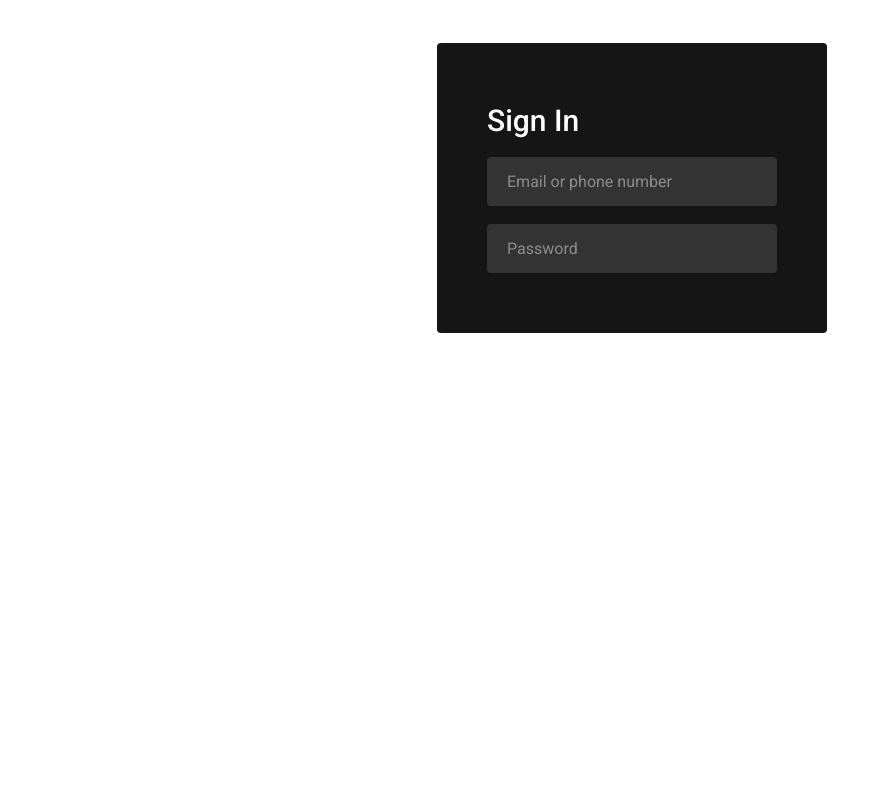
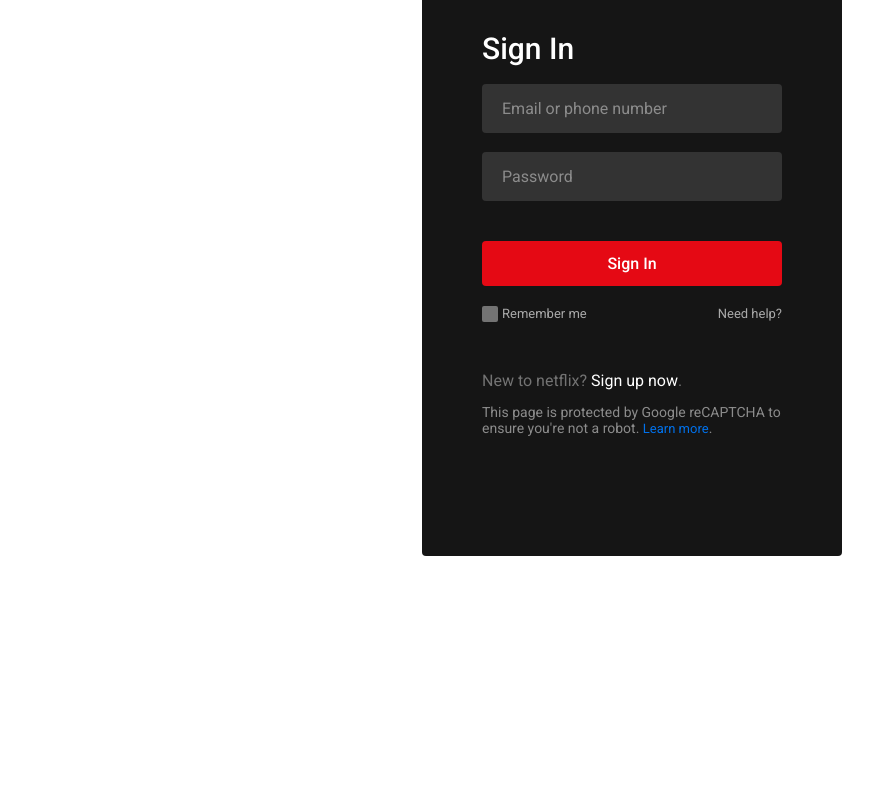
Before and after one commit to JackyDooky/netflix, a plain HTML site: page index.html in a window 1280 px wide. Shown: the part 87-877 px from the top of the page, without its empty margins (8-881 px from the left). Before the commit the page ends 800 px from the top, so only its background shows below. Drawn offline with Linux system fonts and the light colour scheme.

Commit message:
All sections finished

```diff
--- a/index.html
+++ b/index.html
@@ -1,13 +1,16 @@
 <!DOCTYPE html>
 <html>
   <head>
-    <title>Test</title>
+    <title>Netflix</title>
     <link rel="stylesheet" href="style.css">
     <link rel="preconnect" href="https://fonts.googleapis.com">
     <link rel="preconnect" href="https://fonts.gstatic.com" crossorigin>
     <link href="https://fonts.googleapis.com/css2?family=Roboto:wght@300;400;500&display=swap" rel="stylesheet">
   </head>
   <body>
+    <div class="logo-container">
+      <img class="logo" src="netflix-removebg-preview.png">
+    </div>
     <div class="main">
       <div class="login-content1 login-content">
         <header>Sign In</header>
@@ -18,8 +21,25 @@
           <input placeholder="Password">
         </div>
       </div>
-      <div class="login-content2 login-content"></div>
-      <div class="login-content3 login-content"></div>
+      <div class="login-content2 login-content">
+        <div class="button-container">
+          <button class="sign-in-button">Sign In</button>
+        </div>
+        <div class="bottom">
+          <div class="left">
+            <label class="container">
+              <input type="checkbox">
+              <span class="checkmark"></span>
+            </label>
+            <span>Remember me</span>
+          </div>
+          <span class="underlined">Need help?</span>
+        </div>
+      </div>
+      <div class="login-content3 login-content">
+        <div style="color: #737373; flex-wrap: wrap;">New to netflix? <span class="underlined" style="color: white; font-size: 16px;">Sign up now</span>.</div>
+        <div style="color: #8c8c8c; font-size: 14px;">This page is protected by Google reCAPTCHA to ensure you're not a robot. <span class="underlined" style="color: #0071eb;">Learn more</span>.</div>
+      </div>
     </div>
     <script src="script.js"></script>
   </body>
--- a/style.css
+++ b/style.css
@@ -7,8 +7,16 @@ body {
   display: flex;
   justify-content: center;
   align-items: center;
-
-  height: 550px;
+  height: 1100px;
+}
+.logo {
+  width: 100%
+}
+.logo-container {
+  position: absolute;
+  top: 25px;
+  left: 40px;
+  width: 170px;
 }
 .main {
   display: flex;
@@ -18,13 +26,16 @@ body {
 
   background-color: rgb(21, 21, 21);
   border-radius: 4px;
-  padding: 60px 90px 60px 50px;
+  width: 300px;
+  padding: 60px 60px 120px 60px;
+  margin-top: -400px;
 }
 .login-content1 {
   display: flex;
   flex-direction: column;
   justify-content: space-between;
   height: 170px;
+  margin-bottom: 40px;
 }
 header {
   color: white;
@@ -32,7 +43,8 @@ header {
   font-size: 30px;
 }
 .input-container {
-  width: 250px;
+  width: 300px;
+  display: flex;
 }
 input {
   width: 100%;
@@ -41,7 +53,107 @@ input {
   border: none;
   border-radius: 4px;
   background-color: rgb(51, 51, 51);
+  color: white;
+}
+input:focus {
+  outline: none;
+  color: white;
 }
 input::placeholder {
   color: rgb(140, 140, 140);
 }
+.login-content2 {
+  display: flex;
+  flex-direction: column;
+  justify-content: space-between;
+  height: 80px;
+}
+span {
+  color: rgb(169, 169, 169);
+  font-size: 13px;
+  display: inline;
+}
+.sign-in-button {
+  width: 300px;
+  height: 45px;
+
+  border: none;
+  border-radius: 4px;
+  font-size: 16px;
+  font-weight: 500;
+  background-color: #e50914;
+  color: white;
+}
+.bottom {
+  display: flex;
+  justify-content: space-between;
+  width: 300px;
+}
+.left {
+  display: flex;
+  flex-direction: row;
+}
+.container {
+  position: relative;
+  margin-right: 20px;
+}
+/* Hide the browser's default checkbox */
+input[type=checkbox] {
+  position: absolute;
+  opacity: 0;
+  cursor: pointer;
+  height: 0;
+  width: 0;
+}
+
+/* Create a custom checkbox */
+.checkmark {
+  position: absolute;
+  top: 0;
+  left: 0;
+  height: 16px;
+  width: 16px;
+  background-color: rgb(115, 115, 115);
+  border-radius: 2px;
+}
+
+/* On mouse-over, add a grey background color */
+.container:hover input ~ .checkmark {
+  background-color: #ccc;
+}
+
+/* Create the checkmark/indicator (hidden when not checked) */
+.checkmark:after {
+  content: "";
+  position: absolute;
+  display: none;
+}
+
+/* Show the checkmark when checked */
+.container input:checked ~ .checkmark:after {
+  display: block;
+}
+
+/* Style the checkmark/indicator */
+.container .checkmark:after {
+  left: 5px;
+  top: 1px;
+  width: 4px;
+  height: 9px;
+  border: solid black;
+  border-width: 0 3px 3px 0;
+  -webkit-transform: rotate(45deg);
+  -ms-transform: rotate(45deg);
+  transform: rotate(45deg);
+}
+.login-content3 {
+  display: flex;
+  flex-direction: column;
+  justify-content: space-between;
+
+  margin-top: 50px;
+  height: 65px;
+}
+.underlined:hover {
+  text-decoration: underline;
+}
```
Also changed, not shown: netflix-removebg-preview.png (added).
